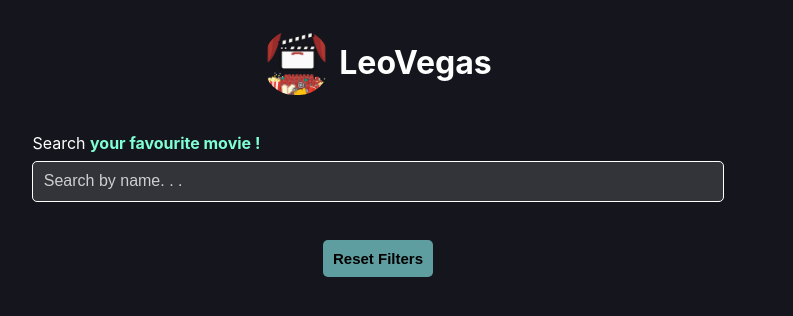
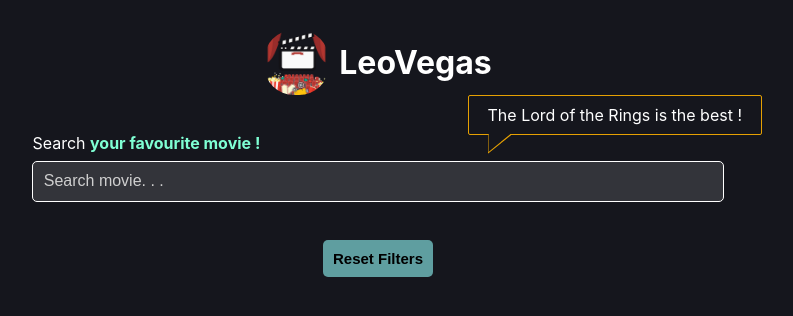
Before and after one commit to HalilPasho/leovegas, a React (Create React App) app: page / in a window 1280 px wide. Shown: the top 316 px of the page, without its empty margins (262-1055 px from the left). Built offline with nearby package versions, Linux system fonts and the light colour scheme.

Commit message:
Added fav and watch later functionality

```diff
--- a/src/App.css
+++ b/src/App.css
@@ -44,6 +44,66 @@
   margin-right: 10px;
 }
 
+/* Just some color boxes to make the page longer */
+.box {
+  width: 100%;
+  height: 80vh;
+  margin: 30px 0;
+}
+
+.msg-icn {
+  display: inline-block;
+  position: relative;
+  padding: 10px 20px;
+  color: #fff;
+  box-sizing: border-box;
+  max-width: 300px;
+  min-width: 80px;
+  min-height: 38px;
+  float: right;
+}
+.msg-icn:before {
+  content: "";
+  position: absolute;
+  display: block;
+  top: 0;
+  left: 0;
+  height: 100%;
+  width: 100%;
+  border: 1px solid #e5a002;
+  border-radius: 2px;
+  box-sizing: border-box;
+  clip-path: polygon(
+    0% 105%,
+    0% 0%,
+    105% 0%,
+    105% 105%,
+    43px 105%,
+    43px 80%,
+    21px 80%,
+    21px 105%
+  );
+}
+.msg-icn:after {
+  content: "";
+  position: absolute;
+  display: block;
+  width: 25px;
+  height: 20px;
+  background: #e5a002;
+  top: calc(100% - 1px);
+  left: 20px;
+  box-sizing: border-box;
+  clip-path: polygon(
+    0 0,
+    0% 100%,
+    100% 0%,
+    calc(100% - 2px) 0,
+    1px calc(100% - 2px),
+    1px 0
+  );
+}
+
 @media only screen and (max-width: 880px) {
   .app {
     width: 90%;
@@ -51,4 +111,19 @@
   .main-content {
     padding: 0;
   }
+  .msg-icn {
+    display: none;
+  }
 }
+
+@media only screen and (max-width: 1050px) {
+  .msg-icn {
+    display: none;
+  }
+}
+
+@media only screen and (min-width: 1850px) {
+  .msg-icn {
+    margin-top: 30px;
+  }
+}
--- a/src/App.js
+++ b/src/App.js
@@ -1,4 +1,4 @@
-import { useState } from "react";
+import { useState, useEffect } from "react";
 
 import "./App.css";
 import Logo from "./images/logo.png";
@@ -6,10 +6,69 @@
 import SearchBar from "./components/SearchBar";
 import { requestMovies } from "./API/API";
 import ResetFilter from "./components/ReserFilters";
+import ScrollTop from "./components/ScrollTop";
 
 const App = () => {
   const [movies, setMovies] = useState([]);
   const [noResults, setNoResults] = useState(false);
+  const [favourites, setFavourites] = useState([]);
+  const [watchLater, setWatchLater] = useState([]);
+
+  useEffect(() => {
+    const movieFavourites = JSON.parse(localStorage.getItem("movieFavourites"));
+    const movieWatchLater = JSON.parse(localStorage.getItem("movieWatchLater"));
+    if (movieFavourites) {
+      setFavourites(movieFavourites);
+    }
+    if (movieWatchLater) {
+      setWatchLater(movieWatchLater);
+    }
+  }, []);
+
+  // prevent to add dublicates to the localStorage
+  const isDuplicate = (data, obj) =>
+    data.some((el) =>
+      Object.entries(obj).every(([key, value]) => value === el[key])
+    );
+
+  const saveToLocalStorage = (items) => {
+    localStorage.setItem("movieFavourites", JSON.stringify(items));
+    localStorage.setItem("movieWatchLater", JSON.stringify(items));
+  };
+
+  const addFavouriteMovie = (movie) => {
+    if (!isDuplicate(favourites, movie)) {
+      const newFavouriteList = [...favourites, movie];
+      setFavourites(newFavouriteList);
+      saveToLocalStorage(newFavouriteList);
+    }
+  };
+
+  const addWatchLaterMovie = (movie) => {
+    if (!isDuplicate(watchLater, movie)) {
+      const newWatchLaterList = [...watchLater, movie];
+      setWatchLater(newWatchLaterList);
+      saveToLocalStorage(newWatchLaterList);
+    }
+  };
+
+  const removeFavouriteMovie = (movie) => {
+    const newFavouriteList = favourites.filter(
+      (favourite) => favourite.id !== movie.id
+    );
+
+    setFavourites(newFavouriteList);
+    saveToLocalStorage(newFavouriteList);
+  };
+
+  const removeWatchLaterMovie = (movie) => {
+    const newWatchLaterList = watchLater.filter(
+      (favourite) => favourite.id !== movie.id
+    );
+
+    setWatchLater(newWatchLaterList);
+    saveToLocalStorage(newWatchLaterList);
+  };
 
   const clearResults = () => setMovies([]);
 
@@ -20,7 +79,16 @@
   };
 
   const renderedMovies = movies.map((movie, i) => {
-    return <MovieDetails movies={movie} key={i} />;
+    return (
+      <MovieDetails
+        handleFavouritesClick={addFavouriteMovie}
+        addWatchLaterMovie={addWatchLaterMovie}
+        removeFavouriteMovie={removeFavouriteMovie}
+        removeWatchLaterMovie={removeWatchLaterMovie}
+        movies={movie}
+        key={i}
+      />
+    );
   });
 
   return (
@@ -29,7 +97,7 @@
         <img className="logo" src={Logo} alt="logo" />
         <h1 className="title">LeoVegas</h1>
       </div>
-
+      <span className="msg-icn">The Lord of the Rings is the best !</span>
       <div className="disclaimer-container">
         <p className="disclaimer">
           Search <span className="highlight">your favourite movie !</span>
@@ -40,6 +108,8 @@
       <ResetFilter clearResult={clearResults} />
       {noResults && <p className="no-results">No results found.</p>}
       <div className="main-content">{renderedMovies}</div>
+
+      <ScrollTop />
     </div>
   );
 };
--- a/src/components/FavouriteMovie.jsx
+++ b/src/components/FavouriteMovie.jsx
@@ -3,7 +3,12 @@
 import Active from "../images/active-star.png";
 import Inactive from "../images/inactive-star.png";
 
-function FavouriteImage({ active, handleChangeActive }) {
+function FavouriteImage({
+  active,
+  handleChangeActive,
+  addFavouriteMovie,
+  removeFavouriteMovie,
+}) {
   return (
     <div className="movies-favourite-container">
       <div className="toggle-wrapper">
@@ -12,14 +17,20 @@
             className="active"
             src={Active}
             alt="yellow star"
-            onClick={() => handleChangeActive()}
+            onClick={() => {
+              removeFavouriteMovie();
+              handleChangeActive();
+            }}
           />
         ) : (
           <img
             className="inactive"
             src={Inactive}
             alt="black and white star"
-            onClick={() => handleChangeActive()}
+            onClick={() => {
+              addFavouriteMovie();
+              handleChangeActive();
+            }}
           />
         )}
       </div>
--- /dev/null
+++ b/src/components/ScrollTop.jsx
@@ -0,0 +1,36 @@
+import React, { useState, useEffect } from "react";
+import "../css/ScrollTop.css";
+
+const ScrollTop = () => {
+  const [scrollTopButton, setScrollTopButton] = useState(false);
+
+  useEffect(() => {
+    window.addEventListener("scroll", () => {
+      if (window.pageYOffset > 300) {
+        setScrollTopButton(true);
+      } else {
+        setScrollTopButton(false);
+      }
+    });
+  }, []);
+
+  // This function will scroll the window to the top
+  const scrollToTop = () => {
+    window.scrollTo({
+      top: 0,
+      behavior: "smooth", // for smoothly scrolling
+    });
+  };
+  return (
+    <div>
+      {scrollTopButton && (
+        <button onClick={scrollToTop} className="back-to-top">
+          &#8679;
+        </button>
+      )}
+      {/* &#8679; is used to create the upward arrow */}
+    </div>
+  );
+};
+
+export default ScrollTop;
--- a/src/components/SearchBar.jsx
+++ b/src/components/SearchBar.jsx
@@ -1,6 +1,5 @@
-import { useEffect, useState} from "react";
+import { useEffect, useState } from "react";
 import "../css/SearchBar.css";
-
 
 const SearchBar = ({ onSearchSubmit, clearResults }) => {
   const [term, setTerm] = useState("");
@@ -25,7 +24,7 @@
       <input
         className="searchbar-input"
         type="text"
-        placeholder="Search by name. . ."
+        placeholder="Search movie. . ."
         onChange={(e) => setDebouncedValue(e.target.value)}
         value={debouncedValue}
       />
--- a/src/components/WatchLater.jsx
+++ b/src/components/WatchLater.jsx
@@ -3,7 +3,12 @@
 import WatchLaterIcon from "../images/watch-later.png";
 import Popup from "./Popup";
 
-const WatchLater = ({ watchLater, handlewatchLater }) => {
+const WatchLater = ({
+  watchLater,
+  handlewatchLater,
+  addWatchLaterMovie,
+  removeWatchLaterMovie,
+}) => {
   const [isOpen, setIsOpen] = useState(false);
 
   const togglePopup = () => {
@@ -13,7 +18,13 @@
   return (
     <div className="movies-watch-later">
       {watchLater ? (
-        <div className="movies-toggle-watch" onClick={() => handlewatchLater()}>
+        <div
+          className="movies-toggle-watch"
+          onClick={() => {
+            handlewatchLater();
+            removeWatchLaterMovie();
+          }}
+        >
           <img src={WatchLaterIcon} alt="watch-later" />
           <div>Saved to watch later</div>
         </div>
@@ -22,6 +33,7 @@
           className="movies-toggle-watch"
           onClick={() => {
             togglePopup();
+            addWatchLaterMovie();
             handlewatchLater();
           }}
         >
--- a/src/css/Movies.css
+++ b/src/css/Movies.css
@@ -51,8 +51,6 @@
   display: flex;
   align-items: center;
   margin-top: 50px;
-  position: absolute;
-  bottom: 20px;
 }
 
 @media only screen and (max-width: 880px) {
--- /dev/null
+++ b/src/css/ScrollTop.css
@@ -0,0 +1,17 @@
+.back-to-top {
+  position: fixed;
+  bottom: 20px;
+  right: 20px;
+  font-size: 40px;
+  background: #d9d4cb;
+  color: #606060;
+  cursor: pointer;
+  border-radius: 100px;
+  border: none;
+  box-shadow: 0 1px 10px #ccc;
+  width: 50px;
+}
+
+.back-to-top:hover {
+  background: rgb(233, 233, 233);
+}
```
Also changed, not shown: src/components/Movies.jsx (+17 -18 lines), 1 other file (tests, documents, lock files or other folders).
